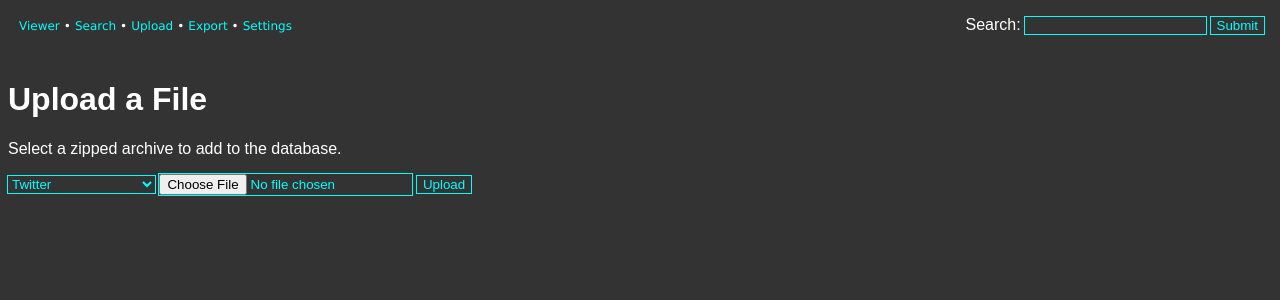
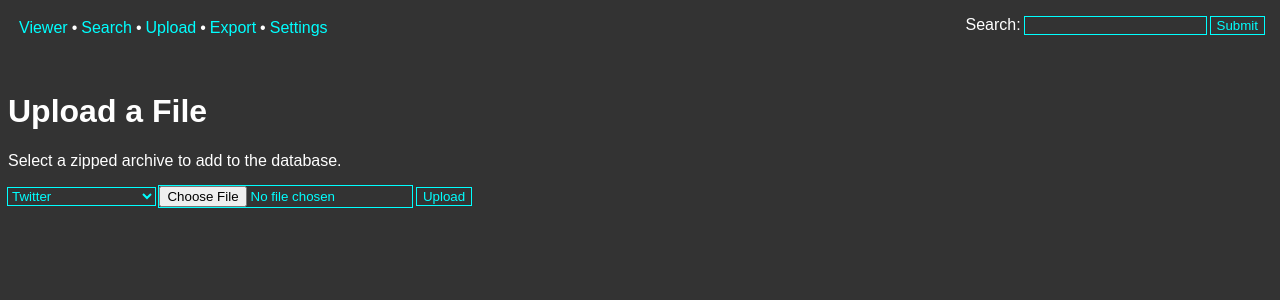
Before and after one commit to milesbelli/social-event-store, a Flask app: page /upload in a window 1280 px wide. Shown: the top 300 px of the page. Run offline with Flask 2, Linux system fonts and the light colour scheme.

Commit message:
Removed iframe Swapped out iframe for macro

```diff
--- a/social/app/templates/edit-sleep.html
+++ b/social/app/templates/edit-sleep.html
@@ -1,3 +1,4 @@
+{% from "macros.html" import top %}
 <!DOCTYPE html>
 <html lang="en">
 <head>
@@ -7,7 +8,8 @@
     <title>Edit Sleep Event</title>
 </head>
 <body>
-<iframe class="main" src="/top"></iframe>
+<!--<iframe class="main" src="/top"></iframe>-->
+{{ top() }}
 <h1>Edit Sleep Event</h1>
 <a href="/viewer/{{ event.datetime.strftime('%Y') }}/{{ event.datetime.strftime('%m') }}#{{ event.datetime.strftime('%d') }}">
     Go to Viewer
--- a/social/app/templates/export.html
+++ b/social/app/templates/export.html
@@ -1,3 +1,4 @@
+{% from "macros.html" import top %}
 <!DOCTYPE html>
 <html lang="en">
 <head>
@@ -7,7 +8,8 @@
     <title>Export as iCal</title>
 </head>
 <body>
-<iframe class="main" src="/top"></iframe>
+<!--<iframe class="main" src="/top"></iframe>-->
+{{ top() }}
 <h1>Export iCal</h1>
 <p>Pick a start date and end date and the exporter will retrieve all events for this range and
 convert them into an ical file which can be imported into most calendar apps. There is no limit to
--- a/social/app/templates/macros.html
+++ b/social/app/templates/macros.html
@@ -42,3 +42,25 @@
     </div>
 </div>
 {% endmacro %}
+{% macro top(warn) %}
+<div style="overflow: hidden; height: 48px; padding: 8px">
+<table style="float: left{% if warn %}; display: none{% endif %};">
+    <tr>
+        <td><a href="/viewer" target="_parent">Viewer</a></td>
+        <td>&bull;</td>
+        <td><a href="/search" target="_parent">Search</a></td>
+        <td>&bull;</td>
+        <td><a href="/upload" target="_parent">Upload</a></td>
+        <td>&bull;</td>
+        <td><a href="/export" target="_parent">Export</a></td>
+        <td>&bull;</td>
+        <td><a href="/settings" target="_parent">Settings</a></td>
+    </tr>
+</table>
+            <form style="float: right{% if disable %}; display: none{% endif %}" action="/search" method="get" target="_parent">
+                <label for="keyword">Search:</label>
+                <input type="text" id="keyword" name="term" value="{{ default }}">
+                <input type="submit" value="Submit">
+            </form>
+</div>
+{% endmacro %}
--- a/social/app/templates/main.html
+++ b/social/app/templates/main.html
@@ -1,3 +1,4 @@
+{% from "macros.html" import top %}
 <!DOCTYPE html>
 <html lang="en">
 <head>
@@ -7,7 +8,8 @@
     <title>Social Event Archive Viewer</title>
 </head>
 <body>
-<iframe class="main" src="/top{% if warn %}?disable=True{% endif %}"></iframe>
+<!--<iframe class="main" src="/top{% if warn %}?disable=True{% endif %}"></iframe>-->
+{{ top(warn) }}
 <h1>Social Event Store</h1>
 <p>Select from the options above.</p>
 <p class="warning">{{ warn }}</p>
--- a/social/app/templates/search.html
+++ b/social/app/templates/search.html
@@ -1,4 +1,5 @@
 {% from "macros.html" import filters %}
+{% from "macros.html" import top %}
 <!DOCTYPE html>
 <html lang="en">
 <head>
@@ -11,7 +12,8 @@
 
 </head>
 <body>
-<iframe class="main" src="/top"></iframe>
+<!--<iframe class="main" src="/top"></iframe>-->
+{{ top() }}
 <h1>Search</h1>
 <p>Search for a term to get tweets.</p>
 <p><form action="/search" method="get">
--- a/social/app/templates/settings.html
+++ b/social/app/templates/settings.html
@@ -1,3 +1,4 @@
+{% from "macros.html" import top %}
 <!DOCTYPE html>
 <html lang="en">
 <head>
@@ -8,7 +9,8 @@
 </head>
 <body>
 
-<iframe class="main" src="/top"></iframe>
+<!--<iframe class="main" src="/top"></iframe>-->
+{{ top() }}
 <h1>Settings</h1>
 <p>Set user preferences.</p>
 <form id="save-settings" action="/settings" method="post">
--- a/social/app/templates/upload.html
+++ b/social/app/templates/upload.html
@@ -1,3 +1,4 @@
+{% from "macros.html" import top %}
 <!DOCTYPE html>
 <html lang="en">
 <head>
@@ -7,7 +8,8 @@
     <title>Upload An Archive File</title>
 </head>
 <body>
-<iframe class="main" src="/top"></iframe>
+<!--<iframe class="main" src="/top"></iframe>-->
+{{ top() }}
 <h1>Upload a File</h1>
 <p>Select a zipped archive to add to the database.</p>
     <form id="upload_data" action="/upload" method="POST" enctype="multipart/form-data">
--- a/social/app/templates/viewer.html
+++ b/social/app/templates/viewer.html
@@ -1,4 +1,5 @@
 {% from "macros.html" import filters %}
+{% from "macros.html" import top %}
 <!DOCTYPE html>
 <html lang="en">
 <head>
@@ -11,7 +12,8 @@
 </head>
 <body>
 <div class="date-header" id="floating-date-header"><a href="#" id="floating-header-url"></a></div>
-<iframe class="main" src="/top"></iframe>
+<!--<iframe class="main" src="/top"></iframe>-->
+{{ top() }}
 <form id="get-date" action="/viewer" method="get">
     <select id="month" name="month" form="get-date">
         {% for month in pickers["months"] %}
```
